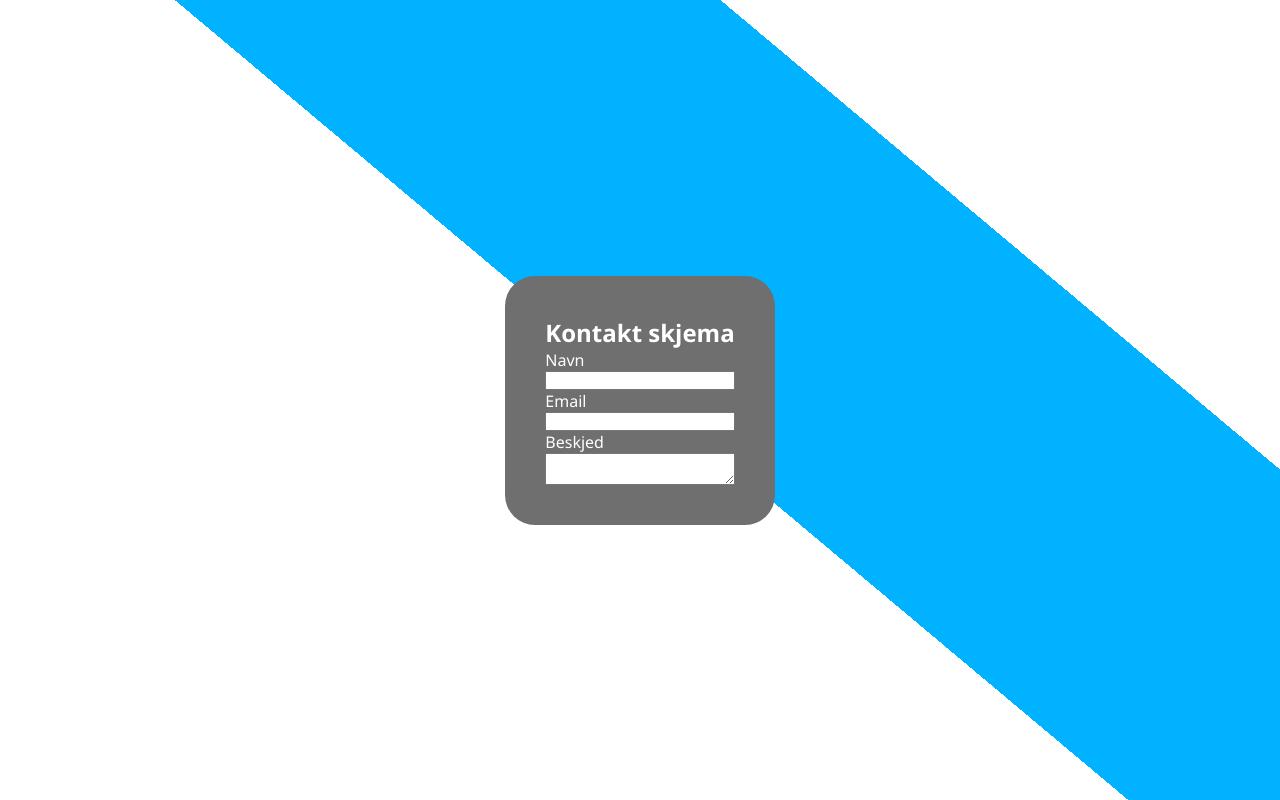
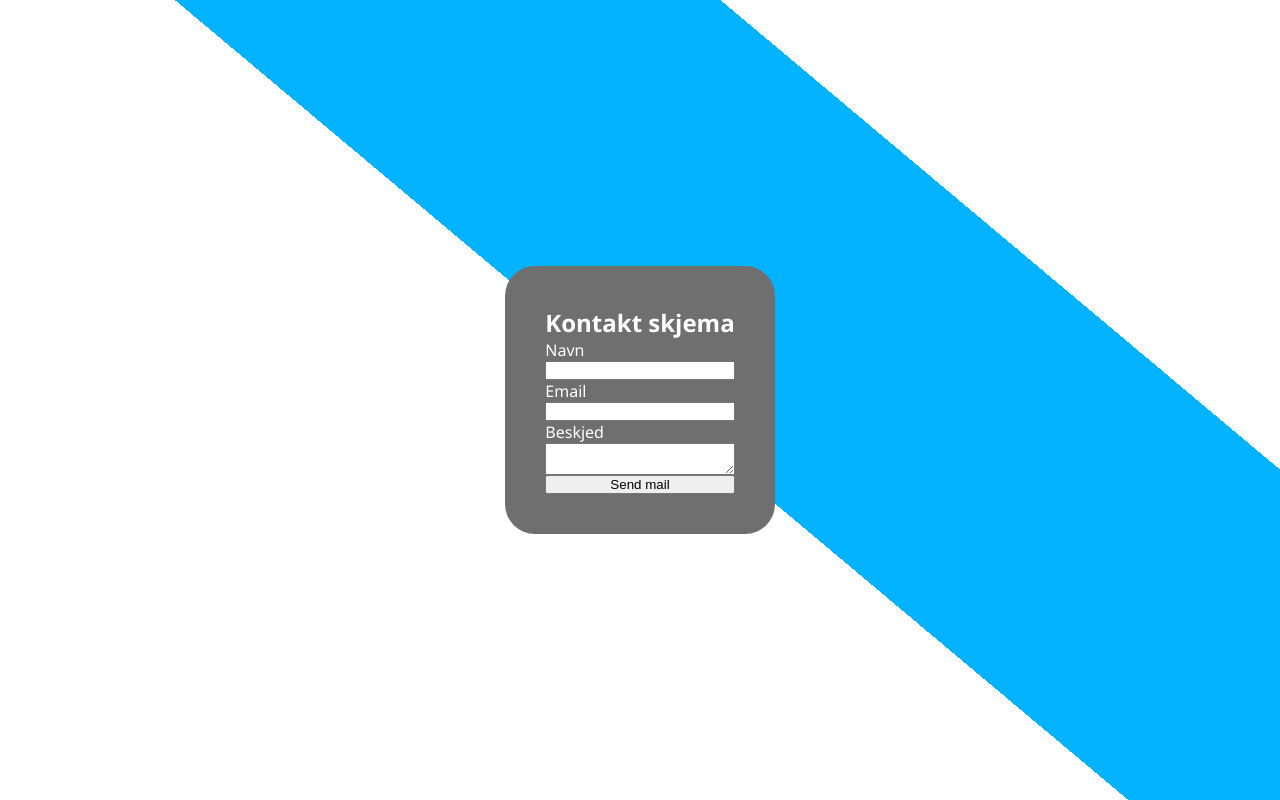
Before and after one commit to Erlandino/portfolio, a React (Create React App) app: page / in a window 1280 px wide. Shown: the part 2400-3200 px from the top of the page. Built offline with nearby package versions, Linux system fonts and the light colour scheme.

Commit message:
small change to contact

```diff
--- a/package.json
+++ b/package.json
@@ -8,6 +8,7 @@
     "@testing-library/user-event": "^13.5.0",
     "react": "^18.2.0",
     "react-dom": "^18.2.0",
+    "react-image-gallery": "^1.2.11",
     "react-scripts": "5.0.1",
     "web-vitals": "^2.1.4"
   },
--- a/src/components/Contact.jsx
+++ b/src/components/Contact.jsx
@@ -18,6 +18,8 @@ export default function Contact() {
           Beskjed
         </label>
         <textarea id="message" name="message" className="Contact__form__textarea"></textarea>
+
+        <button>Send mail</button>
       </form>
     </section>
   );
```
Also changed, not shown: 1 other file (tests, documents, lock files or other folders).
